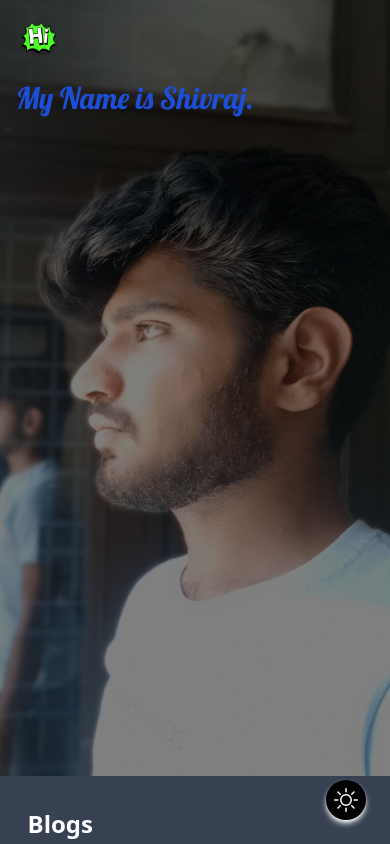
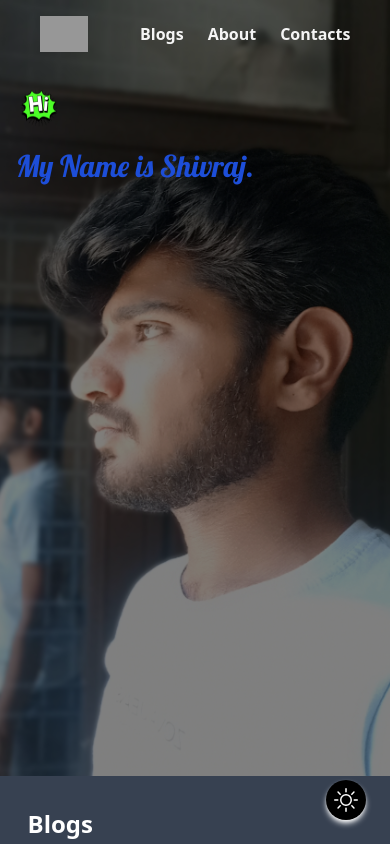
Before and after one commit to iamshiv007/NextJS-Portfolio, a Next.js app: page / in a window 390 px wide. Shown: the top 844 px of the page. Built offline with nearby package versions, Linux system fonts and the light colour scheme; grey boxes are pictures that could not be loaded.

Commit message:
navbar updated

```diff
--- a/components/Intro.jsx
+++ b/components/Intro.jsx
@@ -1,6 +1,6 @@
 import React, { Fragment } from "react";
 import { TypeAnimation } from "react-type-animation";
-import Navbar from "./Navbar";
+import { Navbar2 } from "./Navbar";
 
 const Intro = () => {
   return (
@@ -12,7 +12,7 @@ const Intro = () => {
           backgroundSize: "cover",
         }}
       >
-          <Navbar/>
+        <Navbar2 />
         <div className="p-4 md:ml-14 md:pt-14">
           <img className="w-12 h-12 hiIcon" src="./images/hii.png" alt="" />{" "}
           <h1 className="md:text-7xl text-4xl myName dark:text-blue-700 text-blue-700 mt-4 mb-8">
@@ -29,6 +29,7 @@ const Intro = () => {
           backgroundSize: "cover",
         }}
       >
+        <Navbar2 />
         <div className="p-4 md:ml-14 md:pt-14">
           <img className="w-12 h-12 hiIcon" src="./images/hii.png" alt="" />{" "}
           <h1 className="md:text-7xl text-3xl myName dark:text-blue-700 text-blue-700 mt-4 mb-8">
--- a/components/Navbar.jsx
+++ b/components/Navbar.jsx
@@ -1,7 +1,7 @@
 import Link from "next/link";
 import React, { Fragment } from "react";
 
-const Navbar = ({ children }) => {
+const Navbar = () => {
   return (
     <Fragment>
       <div className="navbar">
@@ -37,9 +37,50 @@ const Navbar = ({ children }) => {
           </div>
         </div>
       </div>
-      <div>{children}</div>
+    </Fragment>
+  );
+};
+
+const Navbar2 = () => {
+  return (
+    <Fragment>
+      <div className="navbar2">
+        <div>
+          <Link href="/">
+            <img className="h-9 mx-10" src="/images/Logo.ico" alt="" />
+          </Link>
+        </div>
+        <div className="flex items-center">
+          <div className="sm:mx-4 mx-1">
+            <Link
+              className="p-2 font-bold text-white hover:no-underline"
+              href="/blogs"
+            >
+              Blogs
+            </Link>
+          </div>
+          <div className="sm:mx-4 mx-1">
+            <Link
+              className="p-2 font-bold text-white hover:no-underline"
+              href="/about"
+            >
+              About
+            </Link>
+          </div>
+          <div className="sm:mx-4 mx-1">
+            <Link
+              className="p-2 font-bold text-white hover:no-underline"
+              href="/contacts"
+            >
+              Contacts
+            </Link>
+          </div>
+        </div>
+      </div>
     </Fragment>
   );
 };
 
 export default Navbar;
+
+export { Navbar2 };
--- a/styles/globals.css
+++ b/styles/globals.css
@@ -10,6 +10,10 @@ div {
 @layer components {
   /* Navbar.jsx */
   .navbar {
+    @apply dark:bg-black border-b border-solid border-gray-300 h-[8vh] flex items-center sticky top-0 py-4 sm:py-6 bg-white opacity-95 z-10;
+  }
+
+  .navbar2 {
     @apply h-[8vh] flex items-center sticky top-0 py-4 sm:py-6 opacity-95 z-10;
   }
 
```
Lines whose indentation alone changed are shown as unchanged.
